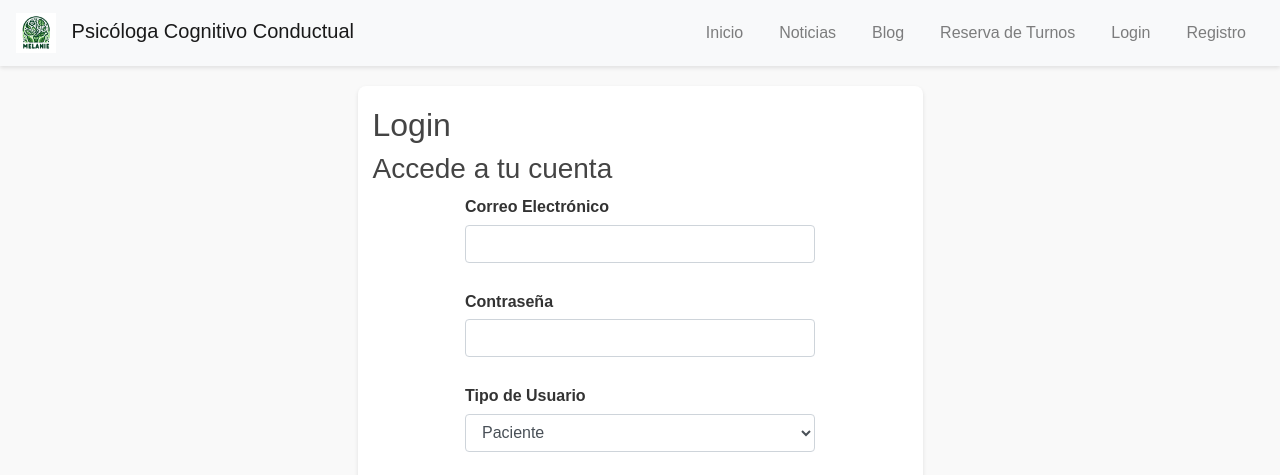
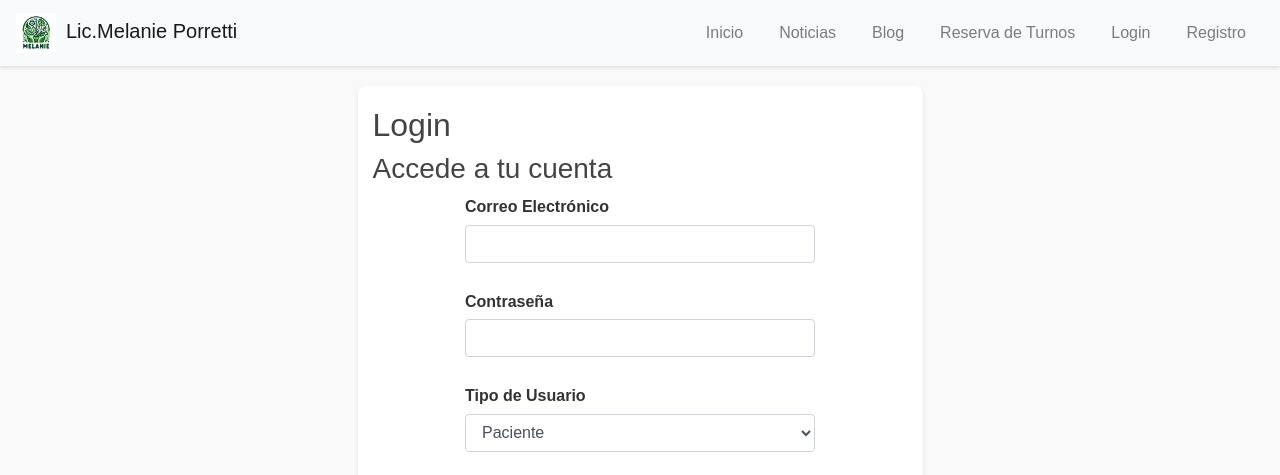
Before and after one commit to avonarret22/progwebdavinci, a plain HTML site: page login.html in a window 1280 px wide. Shown: the top 475 px of the page. Drawn offline with nearby package versions, Linux system fonts and the light colour scheme.

Commit message:
Update login.html

```diff
--- a/login.html
+++ b/login.html
@@ -10,7 +10,7 @@
 </head>
 <body>
     <nav class="navbar navbar-expand-lg navbar-light bg-light">
-        <a class="navbar-brand" href="#"><img src="logo.png" alt="Logo" class="logo"> Psicóloga Cognitivo Conductual</a>
+        <a class="navbar-brand" href="#"><img src="logo.png" alt="Logo" class="logo">Lic.Melanie Porretti</a>
         <button class="navbar-toggler" type="button" data-toggle="collapse" data-target="#navbarNav" aria-controls="navbarNav" aria-expanded="false" aria-label="Toggle navigation">
             <span class="navbar-toggler-icon"></span>
         </button>
```
